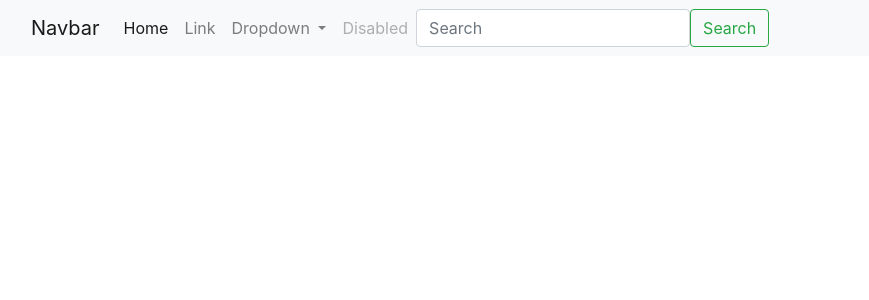
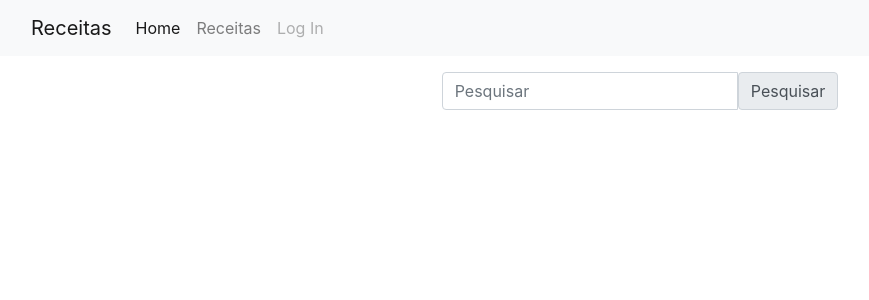
Before and after one commit to Claudia-Vieira/Recipe-Project-Frontend, an Angular app in the folder project-frontend/: page / in a window 1280 px wide. Shown: the top 300 px of the page, without its empty margins (0-869 px from the left). Built offline with nearby package versions, Linux system fonts and the light colour scheme.

Commit message:
Criação do componente para o formulario de pesquisa mais esquema do mesmo

```diff
--- a/project-frontend/src/app/app.component.html
+++ b/project-frontend/src/app/app.component.html
@@ -3,7 +3,7 @@
 
 <nav class="navbar navbar-expand-lg navbar-light bg-light">
   <div class="container-fluid">
-    <a class="navbar-brand" href="#">Navbar</a>
+    <a class="navbar-brand" href="#">{{title}}</a>
     <button class="navbar-toggler" type="button" data-bs-toggle="collapse" data-bs-target="#navbarSupportedContent" aria-controls="navbarSupportedContent" aria-expanded="false" aria-label="Toggle navigation">
       <span class="navbar-toggler-icon"></span>
     </button>
@@ -13,29 +13,18 @@
           <a class="nav-link active" aria-current="page" href="#">Home</a>
         </li>
         <li class="nav-item">
-          <a class="nav-link" href="#">Link</a>
+          <a class="nav-link" href="#">Receitas</a>
         </li>
-        <li class="nav-item dropdown">
-          <a class="nav-link dropdown-toggle" href="#" id="navbarDropdown" role="button" data-bs-toggle="dropdown" aria-expanded="false">
-            Dropdown
-          </a>
-          <ul class="dropdown-menu" aria-labelledby="navbarDropdown">
-            <li><a class="dropdown-item" href="#">Action</a></li>
-            <li><a class="dropdown-item" href="#">Another action</a></li>
-            <li><hr class="dropdown-divider"></li>
-            <li><a class="dropdown-item" href="#">Something else here</a></li>
-          </ul>
-        </li>
+
         <li class="nav-item">
-          <a class="nav-link disabled">Disabled</a>
+          <a class="nav-link disabled">Log In</a>
         </li>
       </ul>
-      <form class="d-flex">
-        <input class="form-control me-2" type="search" placeholder="Search" aria-label="Search">
-        <button class="btn btn-outline-success" type="submit">Search</button>
-      </form>
+
     </div>
   </div>
 </nav>
 
+<app-search-form></app-search-form>
+
 <router-outlet></router-outlet>
--- a/project-frontend/src/app/app.component.ts
+++ b/project-frontend/src/app/app.component.ts
@@ -6,5 +6,5 @@ import { Component } from '@angular/core';
   styleUrls: ['./app.component.css']
 })
 export class AppComponent {
-  title = 'project-frontend';
+  title = 'Receitas';
 }
--- a/project-frontend/src/app/app.module.ts
+++ b/project-frontend/src/app/app.module.ts
@@ -4,10 +4,12 @@ import { BrowserModule } from '@angular/platform-browser';
 import { AppRoutingModule } from './app-routing.module';
 import { AppComponent } from './app.component';
 import { NgbModule } from '@ng-bootstrap/ng-bootstrap';
+import { SearchFormComponent } from './search-form/search-form.component';
 
 @NgModule({
   declarations: [
-    AppComponent
+    AppComponent,
+    SearchFormComponent
   ],
   imports: [
     BrowserModule,
--- /dev/null
+++ b/project-frontend/src/app/search-form/search-form.component.css
@@ -0,0 +1,3 @@
+#searchForm{
+ margin:auto;
+}
--- /dev/null
+++ b/project-frontend/src/app/search-form/search-form.component.html
@@ -0,0 +1,8 @@
+<div class="container-fluid">
+    <div class="row">
+        <div class="input-group col-4 mt-3" id="searchForm">
+            <input type="text" class="form-control" placeholder="Pesquisar" aria-label="Search Place" >
+            <span class="input-group-text" >Pesquisar</span>
+        </div>
+    </div>
+</div>
--- /dev/null
+++ b/project-frontend/src/app/search-form/search-form.component.ts
@@ -0,0 +1,15 @@
+import { Component, OnInit } from '@angular/core';
+
+@Component({
+  selector: 'app-search-form',
+  templateUrl: './search-form.component.html',
+  styleUrls: ['./search-form.component.css']
+})
+export class SearchFormComponent implements OnInit {
+
+  constructor() { }
+
+  ngOnInit(): void {
+  }
+
+}
```
Also changed, not shown: 1 other file (tests, documents, lock files or other folders).
